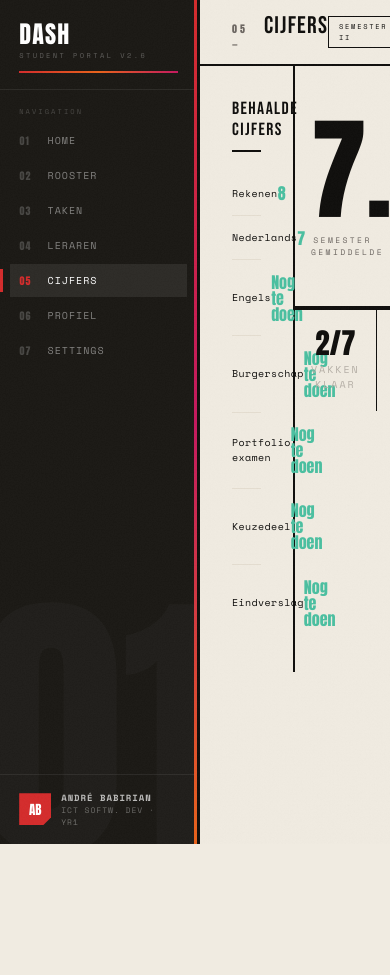
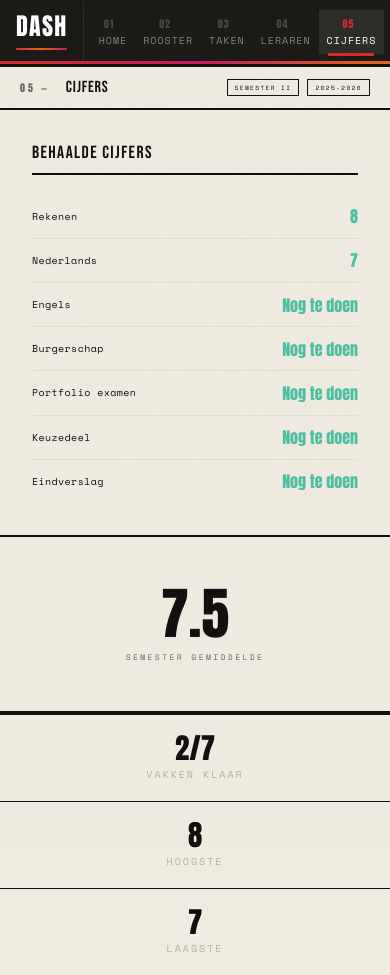
Before and after one commit to itzmitto/Dashboard, a React (Vite) app: page /main/cijfers in a window 390 px wide. Before the commit the page ends 844 px from the top, so only its background shows below. Built offline with nearby package versions, Linux system fonts and the light colour scheme.

Commit message:
media.css responsive  phone toegevoegd

```diff
--- a/src/App.tsx
+++ b/src/App.tsx
@@ -7,6 +7,7 @@ import Taken from './pages/taken'
 import Settings from './pages/settings'
 import Leraren from './pages/leraren'
 import Cijfers from './pages/cijfers'
+import './styling/media.css'
 
 
 
--- /dev/null
+++ b/src/styling/media.css
@@ -0,0 +1,318 @@
+@media (max-width: 1024px) {
+    .sidebar {
+        width: 64px;
+    }
+
+    .sb-logo-sub,
+    .sb-label,
+    .sidebar-menu li a span:not(.nav-num),
+    .sb-user-name {
+        display: none;
+    }
+
+    .sidebar-menu li a {
+        justify-content: center;
+        padding: 12px 0;
+    }
+
+    .sb-user {
+        justify-content: center;
+    }
+
+    .home-hero {
+        grid-template-columns: repeat(2, 1fr);
+    }
+
+    .hero-cell:nth-child(2) {
+        border-right: none;
+    }
+
+    .hero-cell:nth-child(1),
+    .hero-cell:nth-child(2) {
+        border-bottom: 2px solid var(--ink);
+    }
+
+    .home-week,
+    .rooster-grid {
+        grid-template-columns: repeat(3, 1fr);
+    }
+
+    .leraren-wall {
+        grid-template-columns: repeat(2, 1fr);
+    }
+
+    .lw-card:nth-child(2n) {
+        border-right: none;
+    }
+
+    .lw-card:nth-child(3n) {
+        border-right: 2px solid var(--ink);
+    }
+
+    .pf-body {
+        grid-template-columns: 1fr 220px;
+    }
+
+    .tl-header,
+    .tl-row {
+        grid-template-columns: 50px 1fr 90px 110px 80px;
+        padding-left: 1.25rem;
+        padding-right: 1.25rem;
+    }
+}
+
+@media (max-width: 768px) {
+    body {
+        overflow-y: auto;
+        height: auto;
+    }
+
+    .layout {
+        flex-direction: column;
+        height: auto;
+        min-height: 100vh;
+    }
+
+    .sidebar {
+        width: 100%;
+        height: auto;
+        flex-direction: row;
+        align-items: center;
+        border-right: none;
+        border-bottom: 3px solid var(--ink);
+        overflow-x: auto;
+    }
+
+    .sidebar::before {
+        display: none;
+    }
+
+    .sidebar::after {
+        width: 100%;
+        height: 3px;
+        top: auto;
+        bottom: 0;
+        right: 0;
+        background: linear-gradient(90deg, var(--red) 0%, var(--magenta) 50%, var(--orange) 100%);
+    }
+
+    .sb-logo {
+        padding: 0.75rem 1rem;
+        border-bottom: none;
+        border-right: 1px solid rgba(255, 255, 255, 0.08);
+        flex-shrink: 0;
+    }
+
+    .sb-logo-sub {
+        display: none;
+    }
+
+    .sb-label {
+        display: none;
+    }
+
+    .sidebar-menu {
+        display: flex;
+        padding: 0 0.4rem;
+        flex-shrink: 0;
+    }
+
+    .sidebar-menu li {
+        margin-bottom: 0;
+    }
+
+    .sidebar-menu li a {
+        flex-direction: column;
+        gap: 2px;
+        padding: 8px 10px;
+    }
+
+    .sidebar-menu li a span:not(.nav-num) {
+        display: none;
+    }
+
+    .sidebar-menu li.active a::before {
+        left: 15%;
+        right: 15%;
+        top: auto;
+        bottom: -2px;
+        width: auto;
+        height: 3px;
+    }
+
+    .sb-bottom {
+        margin-top: 0;
+        margin-left: auto;
+        border-top: none;
+        border-left: 1px solid rgba(255, 255, 255, 0.07);
+        flex-shrink: 0;
+    }
+
+    .sb-user-name {
+        display: none;
+    }
+
+    .main-page {
+        height: auto;
+        overflow: visible;
+    }
+
+    .topbar {
+        padding: 0.75rem 1.25rem;
+        flex-wrap: wrap;
+        gap: 0.5rem;
+    }
+
+    .tb-title {
+        font-size: 1.2rem;
+    }
+
+    .home-hero,
+    .home-week,
+    .rooster-grid,
+    .leraren-wall,
+    .home-bottom,
+    .pf-body,
+    .cijfers-grid,
+    .settings-grid {
+        grid-template-columns: 1fr;
+    }
+
+    .hero-cell,
+    .lw-card {
+        border-right: none !important;
+        border-bottom: 2px solid var(--ink) !important;
+    }
+
+    .week-col,
+    .rg-card {
+        border-right: none;
+        border-bottom: 2px solid var(--ink);
+    }
+
+    .hb-panel,
+    .cg-panel,
+    .sg-panel {
+        border-right: none;
+        border-bottom: 2px solid var(--ink);
+    }
+
+    .hb-panel:last-child,
+    .cg-panel:last-child,
+    .sg-panel:last-child {
+        border-bottom: none;
+    }
+
+    .pf-main {
+        border-right: none;
+        border-bottom: 2px solid var(--ink);
+        padding: 1.5rem;
+    }
+
+    .pf-skills {
+        padding: 1.5rem;
+    }
+
+    .pf-name {
+        font-size: 2.2rem;
+    }
+
+    .pf-bgletter {
+        font-size: 12rem;
+    }
+
+    .pf-skills-grid {
+        grid-template-columns: repeat(2, 1fr);
+    }
+
+    .tl-header {
+        display: none;
+    }
+
+    .tl-row {
+        grid-template-columns: 1fr;
+        gap: 4px;
+        padding: 1rem 1.25rem;
+    }
+
+    .tl-num {
+        font-size: 1.2rem;
+    }
+
+    .avg-num {
+        font-size: 4.5rem;
+    }
+
+    .mini-stats {
+        grid-template-columns: 1fr 1fr;
+    }
+
+    .ms-item:nth-child(2) {
+        border-right: none;
+    }
+
+    .pf-stats {
+        flex-direction: row;
+    }
+
+    .pf-stat {
+        border-bottom: none;
+        border-right: 2px solid var(--ink);
+    }
+
+    .pf-stat:last-child {
+        border-right: none;
+    }
+}
+
+@media (max-width: 480px) {
+    .tb-title {
+        font-size: 1rem;
+    }
+
+    .tb-tag {
+        font-size: 6px;
+        padding: 3px 7px;
+    }
+
+    .hc-value {
+        font-size: 2.5rem;
+    }
+
+    .wc-subj {
+        font-size: 1.1rem;
+    }
+
+    .rg-time {
+        font-size: 1.5rem;
+    }
+
+    .pf-name {
+        font-size: 1.8rem;
+    }
+
+    .pf-skills-grid {
+        grid-template-columns: 1fr;
+    }
+
+    .mini-stats {
+        grid-template-columns: 1fr;
+    }
+
+    .ms-item {
+        border-right: none;
+        border-bottom: 1.5px solid var(--ink);
+    }
+
+    .ms-item:last-child {
+        border-bottom: none;
+    }
+
+    .avg-num {
+        font-size: 3.5rem;
+    }
+
+    .sidebar-menu li a {
+        padding: 6px 8px;
+    }
+}
```
Also changed, not shown: src/main.tsx (line endings or trailing spaces).
